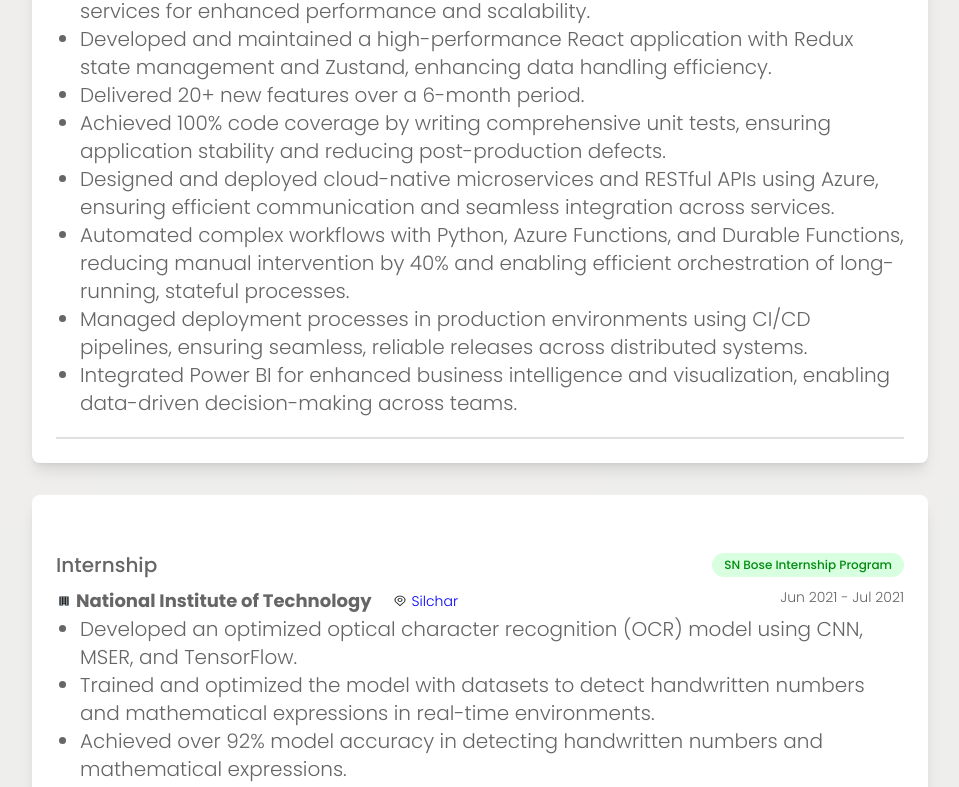
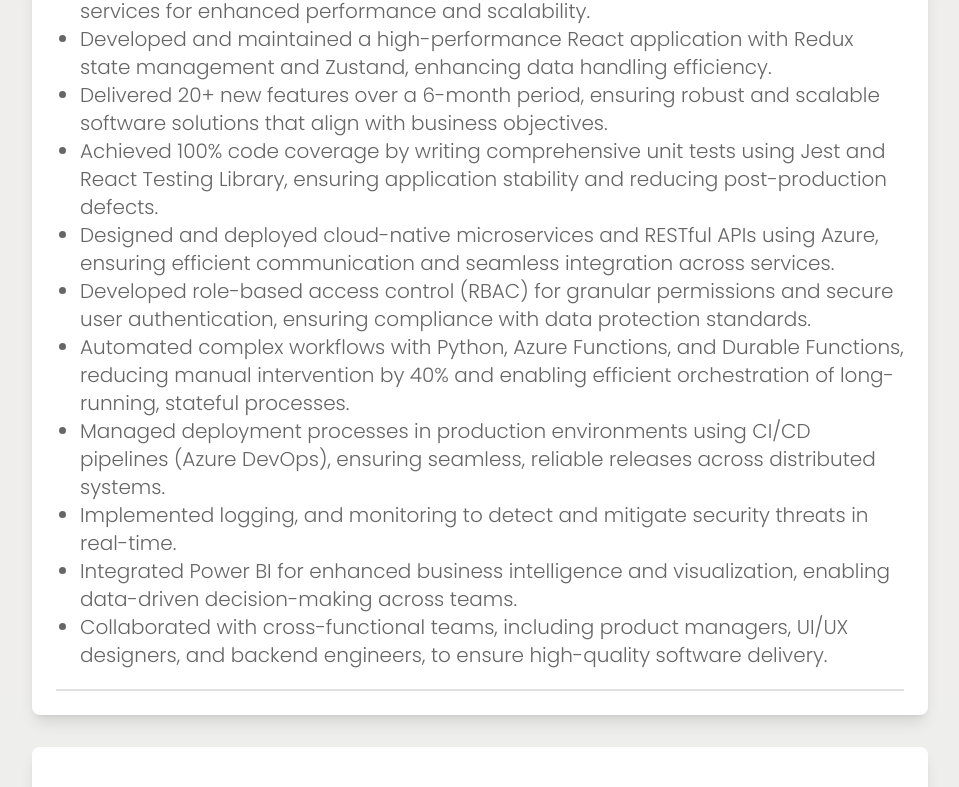
Before and after one commit to BiswajitDeori/My-Portfolio, a React (Create React App) app: page /about in a window 1280 px wide. Shown: the part 638-1425 px from the top of the page, without its empty margins (160-1119 px from the left). Built offline with nearby package versions, Linux system fonts and the light colour scheme.

Commit message:
added small changes

```diff
--- a/src/Details.js
+++ b/src/Details.js
@@ -30,6 +30,7 @@
 import chat from "./assets/ui/chat.png";
 import FileShare from "./assets/ui/FileShare.png";
 import Amazon from "./assets/ui/Amazon.png";
+import ML from "./assets/ui/ML.jpg";
 
 export const personalDetails = {
   name: "Biswajit Deori",
@@ -48,12 +49,15 @@
     ExprinceDetails: [
       "Optimized application rendering speed by 37% by eliminating redundant API calls and implementing asynchronous operations in React, leveraging Azure cloud services for enhanced performance and scalability.",
       "Developed and maintained a high-performance React application with Redux state management and Zustand, enhancing data handling efficiency.",
-      "Delivered 20+ new features over a 6-month period.",
-      "Achieved 100% code coverage by writing comprehensive unit tests, ensuring application stability and reducing post-production defects.",
+      "Delivered 20+ new features over a 6-month period, ensuring robust and scalable software solutions that align with business objectives.",
+      "Achieved 100% code coverage by writing comprehensive unit tests using Jest and React Testing Library, ensuring application stability and reducing post-production defects.",
       "Designed and deployed cloud-native microservices and RESTful APIs using Azure, ensuring efficient communication and seamless integration across services.",
+      "Developed role-based access control (RBAC) for granular permissions and secure user authentication, ensuring compliance with data protection standards.",
       "Automated complex workflows with Python, Azure Functions, and Durable Functions, reducing manual intervention by 40% and enabling efficient orchestration of long-running, stateful processes.",
-      "Managed deployment processes in production environments using CI/CD pipelines, ensuring seamless, reliable releases across distributed systems.",
+      "Managed deployment processes in production environments using CI/CD pipelines (Azure DevOps), ensuring seamless, reliable releases across distributed systems.",
+      "Implemented logging, and monitoring to detect and mitigate security threats in real-time.",
       "Integrated Power BI for enhanced business intelligence and visualization, enabling data-driven decision-making across teams.",
+      "Collaborated with cross-functional teams, including product managers, UI/UX designers, and backend engineers, to ensure high-quality software delivery.",
     ],
   },
   {
@@ -64,10 +68,11 @@
     Duration: "Jun 2021 - Jul 2021",
     Exprince: true,
     ExprinceDetails: [
-      "Developed an optimized optical character recognition (OCR) model using CNN, MSER, and TensorFlow.",
-      "Trained and optimized the model with datasets to detect handwritten numbers and mathematical expressions in real-time environments.",
-      "Achieved over 92% model accuracy in detecting handwritten numbers and mathematical expressions.",
-      "Skills used: Python, TensorFlow, OpenCV.",
+      "Developed an optimized optical character recognition (OCR) model using CNN, MSER, and TensorFlow, improving handwritten digit recognition accuracy.",
+      "Trained and optimized the model with custom datasets, preprocessing images using OpenCV to improve recognition efficiency in real-time applications.",
+      "Achieved over 92% model accuracy in detecting handwritten numbers and mathematical expressions, surpassing baseline OCR solutions.",
+      "Deployed the OCR model as a Flask-based API, enabling integration with real-world applications for real-time processing.",
+      "Skills used: Python, TensorFlow, OpenCV, Flask, NumPy, Pandas, JWT Authentication, HTTPS Security.",
     ],
   },
 ];
@@ -141,6 +146,15 @@
     githubLink: "https://github.com/BiswajitDeori/Chat-Messager",
   },
   {
+    title: "Age and Gender Classification using CNN",
+    image: ML,
+    description:
+      "Developed a machine learning application using TensorFlow to predict gender and age from images. Integrated a React.js UI for real-time image uploads and predictions, achieving 85% accuracy.",
+    techstack: "React.js, API, Machine Learning, Python, Flask, CNN, TensorFlow, OpenCV",
+    previewLink: "https://age-gender-detection-e828.onrender.com/",
+    githubLink: "https://github.com/BiswajitDeori/age-gender-detection.git",
+  },
+  {
     title: "File share",
     image: FileShare,
     techstack: "React js, Material UI, Socket.io , google cloud",
@@ -190,4 +204,5 @@
     previewLink: "https://nutrationhealth.onrender.com",
     githubLink: "https://github.com/BiswajitDeori/NutrationHealth",
   },
+
 ];
```
Also changed, not shown: src/assets/ui/ML.jpg (added).
